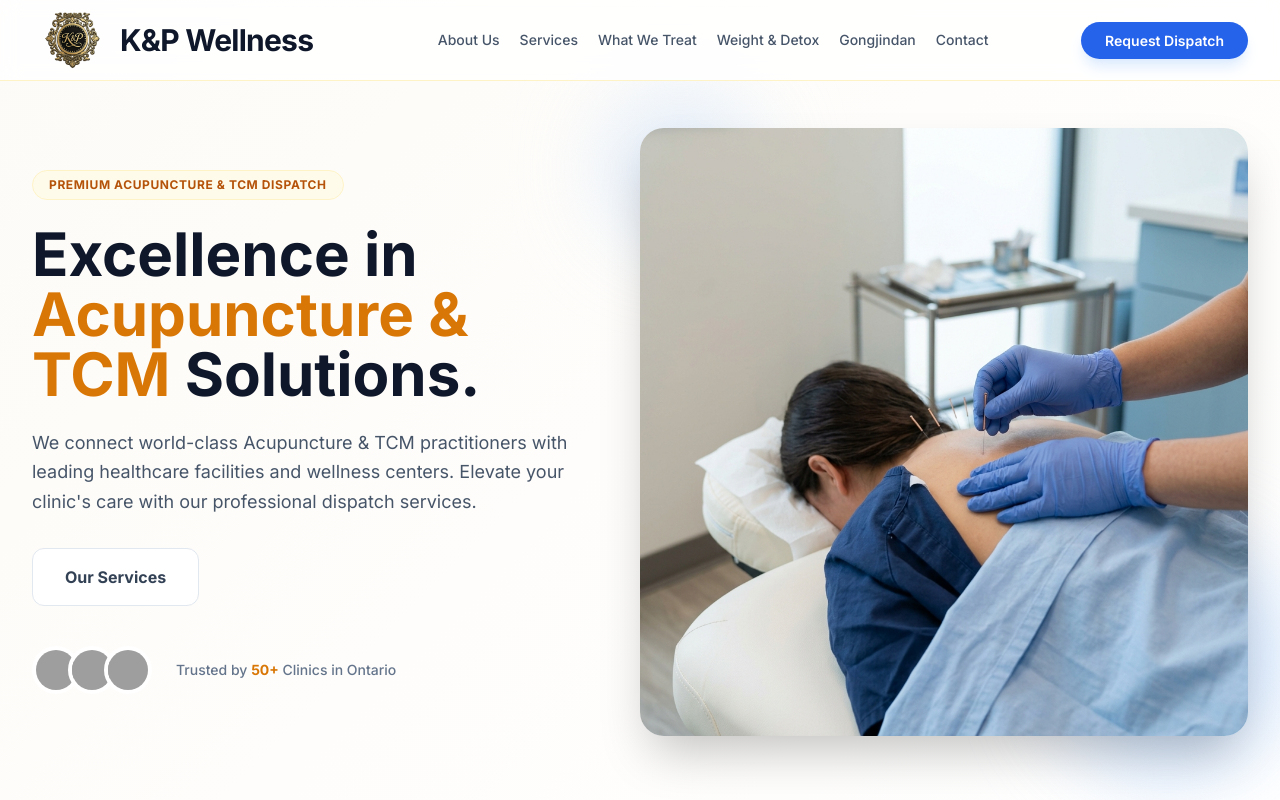
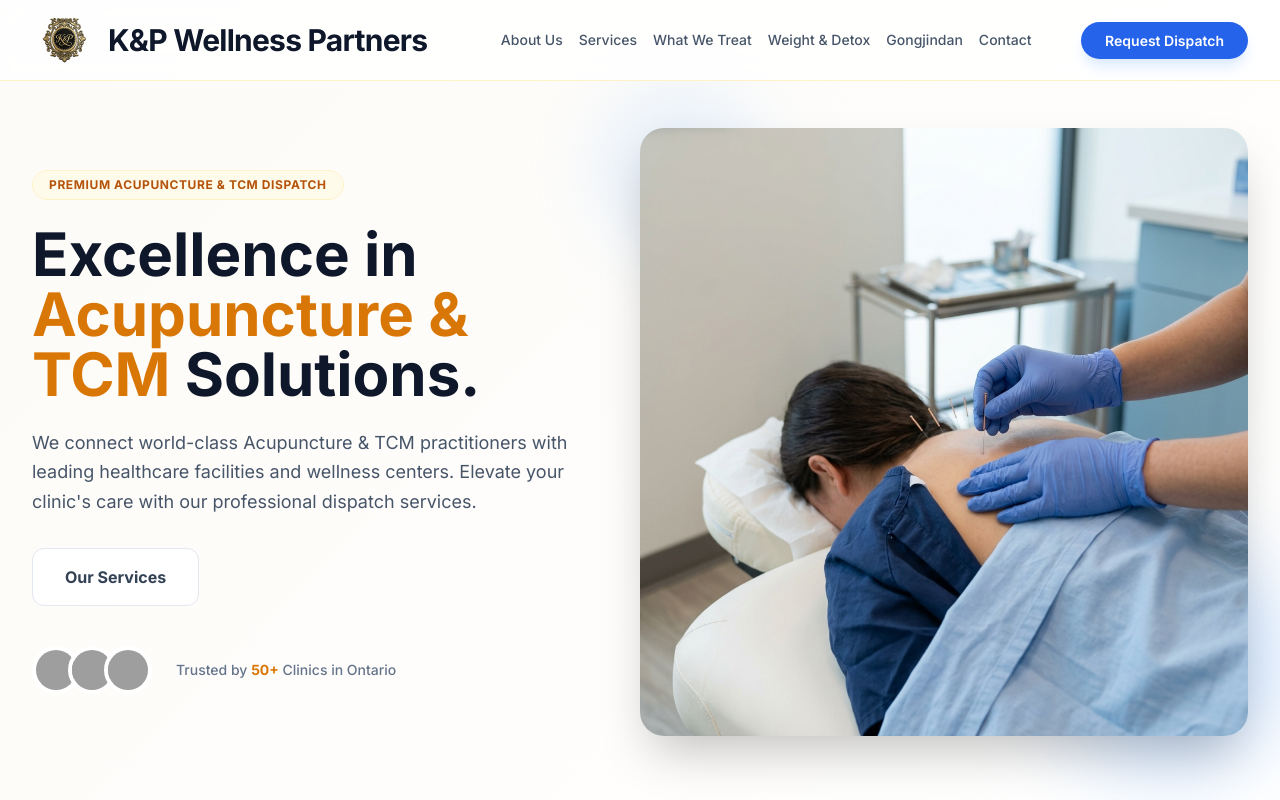
Before and after one commit to kousenicol/kp-wellness-partners, a website: page index.html in a window 1280 px wide. Shown: the top 800 px of the page. Drawn offline with nearby package versions, Linux system fonts and the light colour scheme; grey boxes are pictures that could not be loaded.

Commit message:
Update company name to K&P Wellness Partners and optimize header layout

```diff
--- a/api/send-email.js
+++ b/api/send-email.js
@@ -69,10 +69,10 @@ export default async function handler(req, res) {
         'Content-Type': 'application/json',
       },
       body: JSON.stringify({
-        from: 'K&P Wellness <onboarding@resend.dev>',
+        from: 'K&P Wellness Partners <onboarding@resend.dev>',
         to: ['drnicholaskim@gmail.com'],
         reply_to: email,
-        subject: `[K&P Wellness] New Inquiry from ${name}`,
+        subject: `[K&P Wellness Partners] New Inquiry from ${name}`,
         html: htmlBody,
       }),
     });
--- a/index.html
+++ b/index.html
@@ -3,8 +3,8 @@
 <head>
     <meta charset="UTF-8">
     <meta name="viewport" content="width=device-width, initial-scale=1.0">
-    <title>K&P Wellness Partners | Professional Acupuncture & TCM Dispatch Services</title>
-    <meta name="description" content="K&P Wellness Partners dispatches certified practitioners to rehab centers, physiotherapy clinics, spas, and more in Ontario, specializing in acupuncture, TCM, and herbal medicine.">
+    <title>K&amp;P Wellness Partners | Professional Acupuncture &amp; TCM Dispatch Services</title>
+    <meta name="description" content="K&amp;P Wellness Partners dispatches certified practitioners to rehab centers, physiotherapy clinics, spas, and more in Ontario, specializing in acupuncture, TCM, and herbal medicine.">
     <link rel="icon" type="image/png" href="./kp_logo_final.png">
     <script src="https://cdn.tailwindcss.com"></script>
     <link href="https://fonts.googleapis.com/css2?family=Inter:wght@300;400;500;600;700&family=Great+Vibes&display=swap" rel="stylesheet">
@@ -39,23 +39,23 @@
     <header class="fixed w-full z-50 glass border-b border-amber-100">
         <div class="max-w-7xl mx-auto px-4 sm:px-6 lg:px-8">
             <div class="flex justify-between h-20 items-center">
-                <div class="flex items-center space-x-2 group cursor-pointer">
-                    <div class="w-16 h-16 sm:w-20 sm:h-20 relative flex items-center justify-center transition-all group-hover:scale-110">
-                        <img src="./kp_logo_final.png" alt="K&P Wellness Partners Logo" class="w-full h-full object-contain">
+                <div class="flex items-center space-x-1.5 sm:space-x-3 group cursor-pointer">
+                    <div class="w-12 h-12 sm:w-16 sm:h-16 relative flex items-center justify-center transition-all group-hover:scale-110">
+                        <img src="./kp_logo_final.png" alt="K&amp;P Wellness Partners Logo" class="w-full h-full object-contain">
                     </div>
-                    <span class="text-xl sm:text-3xl font-bold text-slate-900 tracking-tight whitespace-nowrap">K&P Wellness</span>
+                    <span class="text-lg sm:text-2xl lg:text-3xl font-bold text-slate-900 tracking-tight whitespace-nowrap">K&amp;P Wellness Partners</span>
                 </div>
                 <!-- Desktop Nav -->
-                <nav class="hidden md:flex ml-4 lg:ml-8 space-x-4 lg:space-x-5 text-sm font-medium text-slate-600">
+                <nav class="hidden md:flex ml-2 lg:ml-6 space-x-2 lg:space-x-4 text-[13px] lg:text-sm font-medium text-slate-600">
                     <a href="#about" class="hover:text-blue-600 transition">About Us</a>
                     <a href="#services" class="hover:text-blue-600 transition">Services</a>
                     <a href="#treatments" class="hover:text-blue-600 transition">What We Treat</a>
-                    <a href="#detox" class="hover:text-blue-600 transition">Weight & Detox</a>
+                    <a href="#detox" class="hover:text-blue-600 transition">Weight &amp; Detox</a>
                     <a href="#gongjindan" class="hover:text-blue-600 transition">Gongjindan</a>
                     <a href="#contact" class="hover:text-blue-600 transition">Contact</a>
                 </nav>
                 <div class="hidden md:block">
-                    <a href="#contact" class="bg-blue-600 hover:bg-blue-700 text-white px-5 lg:px-6 py-2.5 rounded-full text-sm font-semibold transition shadow-lg shadow-blue-100">
+                    <a href="#contact" class="bg-blue-600 hover:bg-blue-700 text-white px-4 lg:px-6 py-2.5 rounded-full text-xs lg:text-sm font-semibold transition shadow-lg shadow-blue-100">
                         Request Dispatch
                     </a>
                 </div>
@@ -154,11 +154,11 @@
                     </div>
                 </div>
                 <div class="lg:w-3/5">
-                    <span class="text-blue-600 font-bold uppercase tracking-widest text-sm mb-4 block">About K&P Wellness Partners</span>
+                    <span class="text-blue-600 font-bold uppercase tracking-widest text-sm mb-4 block">About K&amp;P Wellness Partners</span>
                     <h2 class="text-4xl font-bold text-slate-900 mb-8 leading-tight">Bringing Innovative <span class="text-blue-600">Korean Technology</span> to Ontario's Wellness.</h2>
 
                     <p class="text-lg text-slate-600 mb-6 leading-relaxed">
-                        We are a team of professional practitioners registered with the <strong>College of Traditional Chinese Medicine Practitioners and Acupuncturists of Ontario (CTCMPAO)</strong>, specializing in both Acupuncture and Traditional Chinese Medicine (TCM). At <strong>K&P Wellness Partners</strong>, our mission is to provide premium, mobile treatment solutions and natural herbal medicine that elevate your facility's care.
+                        We are a team of professional practitioners registered with the <strong>College of Traditional Chinese Medicine Practitioners and Acupuncturists of Ontario (CTCMPAO)</strong>, specializing in both Acupuncture and Traditional Chinese Medicine (TCM). At <strong>K&amp;P Wellness Partners</strong>, our mission is to provide premium, mobile treatment solutions and natural herbal medicine that elevate your facility's care.
                     </p>
 
                     <div class="space-y-6 mb-10">
@@ -472,7 +472,7 @@
         <div class="max-w-7xl mx-auto px-4 sm:px-6 lg:px-8 relative">
             <div class="text-center">
                 <h2 class="text-4xl font-bold text-white mb-6">Ready to expand your services?</h2>
-                <p class="text-blue-100 text-lg mb-10 max-w-2xl mx-auto">Join the dozens of facilities in Ontario that trust K&P Wellness Partners for professional Acupuncture & TCM dispatch.</p>
+                <p class="text-blue-100 text-lg mb-10 max-w-2xl mx-auto">Join the dozens of facilities in Ontario that trust K&amp;P Wellness Partners for professional Acupuncture &amp; TCM dispatch.</p>
                 <div class="flex flex-col sm:flex-row justify-center space-y-4 sm:space-y-0 sm:space-x-4">
                     <a href="tel:6479832684" class="px-8 py-4 bg-white text-blue-600 rounded-xl font-bold hover:bg-blue-50 transition shadow-xl">
                         Call Now: (647) 983-2684
@@ -492,9 +492,9 @@
                 <div>
                     <div class="flex items-center space-x-2 mb-6">
                         <div class="w-20 h-20 relative flex items-center justify-center">
-                            <img src="./kp_logo_final.png" alt="K&P Wellness Partners Logo" class="w-full h-full object-contain rounded-2xl">
+                            <img src="./kp_logo_final.png" alt="K&amp;P Wellness Partners Logo" class="w-full h-full object-contain rounded-2xl">
                         </div>
-                        <span class="text-3xl font-bold text-white tracking-tight">K&P Wellness Partners</span>
+                        <span class="text-3xl font-bold text-white tracking-tight">K&amp;P Wellness Partners</span>
                     </div>
                     <p class="text-slate-400 mb-8 max-w-md">The leading Acupuncture & TCM dispatch service in Ontario. Dedicated to professional care and clinical excellence.</p>
                     <div class="space-y-6">
@@ -547,7 +547,7 @@
                 </div>
             </div>
             <div class="border-t border-slate-800 pt-8 flex flex-col md:row justify-between items-center text-sm text-slate-500">
-                <p>&copy; 2026 K&P Wellness Partners. All rights reserved.</p>
+                <p>&copy; 2026 K&amp;P Wellness Partners. All rights reserved.</p>
                 <div class="flex space-x-6 mt-4 md:mt-0">
                     <a href="#" class="hover:text-white transition">Privacy Policy</a>
                     <a href="#" class="hover:text-white transition">Terms of Service</a>
@@ -564,7 +564,7 @@
             <div class="sticky top-0 bg-slate-900 text-white px-8 py-6 rounded-t-3xl flex items-center justify-between">
                 <div>
                     <h2 class="text-2xl font-bold">Innovative Korean Technology</h2>
-                    <p class="text-slate-400 text-sm mt-1">Exclusively available through K&P Wellness Partners in Ontario</p>
+                    <p class="text-slate-400 text-sm mt-1">Exclusively available through K&amp;P Wellness Partners in Ontario</p>
                 </div>
                 <button onclick="closeTechModal()" class="w-10 h-10 rounded-full bg-slate-700 hover:bg-slate-600 flex items-center justify-center transition flex-shrink-0 ml-4">
                     <i class="fas fa-times"></i>
@@ -605,7 +605,7 @@
                     </div>
                     <div class="bg-blue-600 text-white rounded-2xl p-4 text-sm flex items-start gap-3">
                         <i class="fas fa-award text-yellow-300 text-lg flex-shrink-0 mt-0.5"></i>
-                        <p>Korea-certified technology, exclusively deployed in Ontario through K&P Wellness Partners. Not available at standard acupuncture clinics.</p>
+                        <p>Korea-certified technology, exclusively deployed in Ontario through K&amp;P Wellness Partners. Not available at standard acupuncture clinics.</p>
                     </div>
                 </div>
 
```
